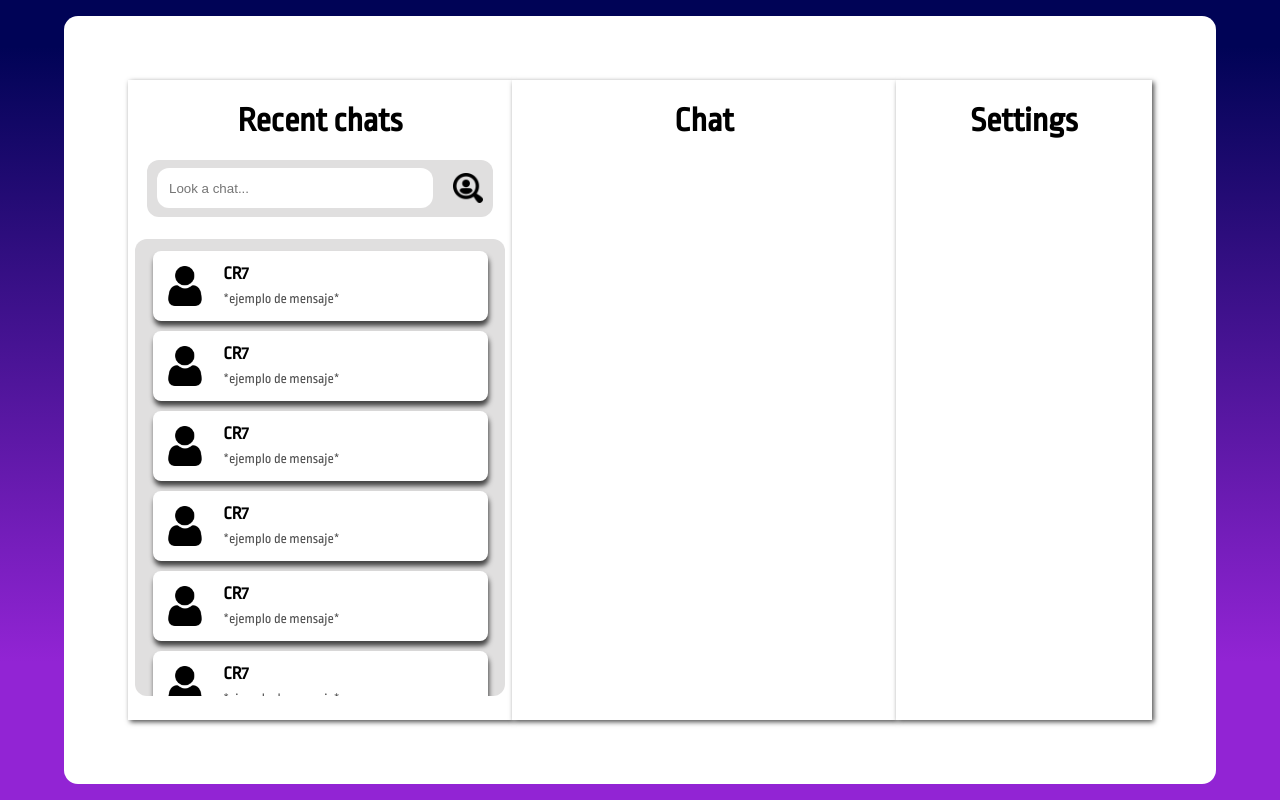
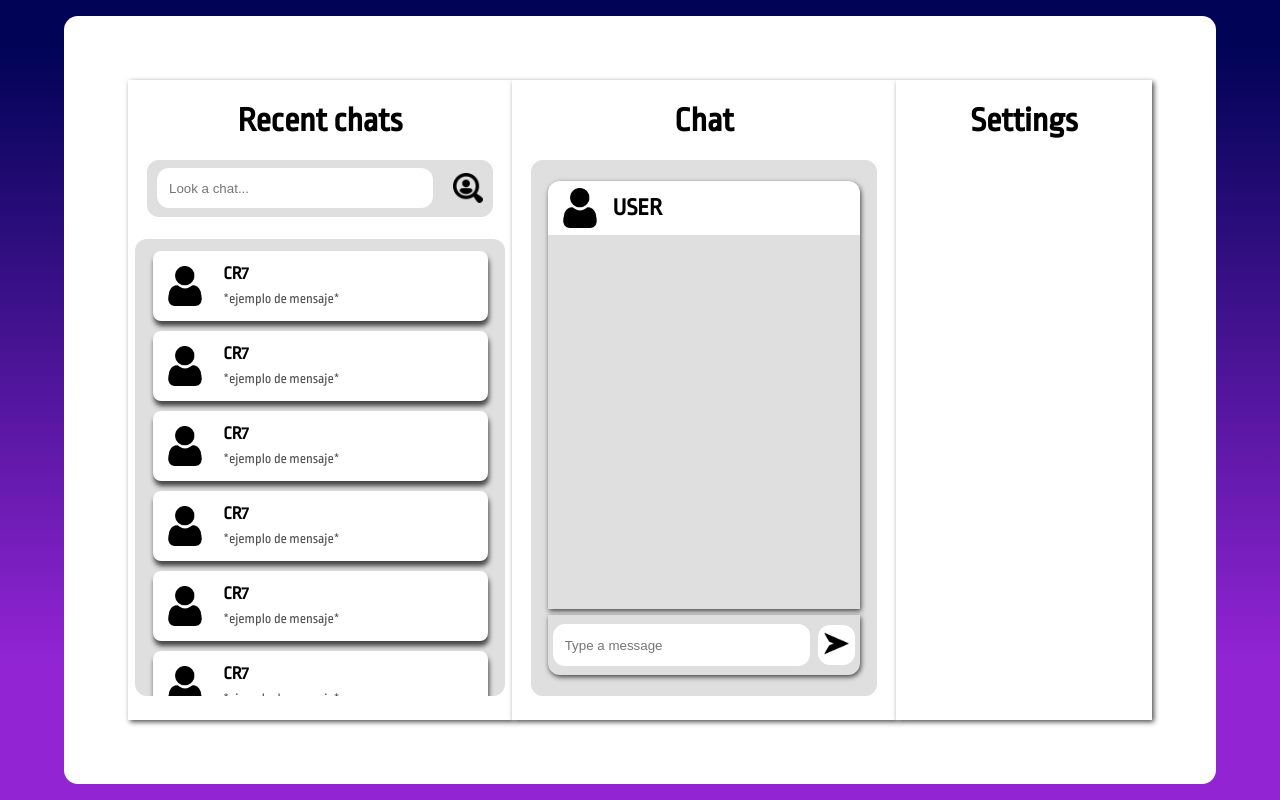
Before and after one commit to LTovarAlc/chatxp, a React (Create React App) app: page /dashboard in a window 1280 px wide. Built offline with nearby package versions, Linux system fonts and the light colour scheme.

Commit message:
structure chat add

```diff
--- /dev/null
+++ b/src/components/chatBox/ChatBox.css
@@ -0,0 +1,66 @@
+.chat__box{
+    background-color: #e0dfdf;
+    width: 90%;
+    height: 100%;
+    border-radius: 12px;
+    display: flex;
+    flex-direction: column;
+    justify-content: center;
+    align-items: center;
+    margin-top: 22px;
+}
+
+.message__box{
+    background-color: #e0dfdf;
+    height: 80%;
+    width: 90%;
+    border-radius: 12px 12px 0px 0px;
+    margin-bottom: 6px;
+    overflow: auto;
+    box-shadow: 1px 2px 5px rgba(0, 0, 0, 0.7);
+}
+
+.info__container{
+    background-color: #fff;
+    height: 30px;
+    padding: 12px 12px;
+    display: flex;
+    align-items: center;
+}
+
+.name{
+    margin-left: 12px;
+    font-weight: bolder;
+    font-size: 24px;
+}
+
+.input__message{
+    background-color: #e0dfdf;
+    display: flex;
+    justify-content: space-around;
+    align-items: center;
+    width: 90%;
+    height: 60px;
+    box-shadow: 1px 2px 5px rgba(0, 0, 0, 0.7);
+    border-radius: 0px 0px 12px 12px;
+}
+
+.message{
+    border-radius: 12px;
+    padding:  6px 12px;
+    height: 30px;
+    width: 75%;
+    border: none;
+    outline: none;
+}
+
+.sendMessage{
+    border: none;
+    background-color: #fff;
+    padding: 6px;
+    border-radius: 12px;
+}
+
+.send__icon{
+    height: 25px;
+}
--- /dev/null
+++ b/src/components/chatBox/ChatBox.jsx
@@ -0,0 +1,27 @@
+import React from "react";
+
+import "./ChatBox.css";
+
+const ChatBox = () => {
+  return (
+    <>
+      <div className="chat">
+                <h1 className="title__dashboard">Chat</h1>
+                <div className="chat__box">
+                    <div className="message__box">
+                        <div className="info__container">
+                            <img src="./img/user.png" className="user__image" alt="User" />
+                            <span className="name">USER</span>
+                        </div>
+                    </div>
+                    <div className="input__message">
+                        <input type="text" placeholder="Type a message"  className="message"/>
+                        <button className="sendMessage"><img src="./img/send.png" alt="" className="send__icon" /></button>
+                    </div>
+                </div>
+            </div>
+    </>
+  );
+};
+
+export default ChatBox;
--- a/src/pages/Dashboard.jsx
+++ b/src/pages/Dashboard.jsx
@@ -1,7 +1,9 @@
 import React from "react";
 import RecentChat from "../components/RecentChats/RecentChats";
+import ChatBox from "../components/chatBox/ChatBox";
 
 import "./Dashboard.css"
+
 
 
 const Dashboard = () => {
@@ -9,10 +11,7 @@ const Dashboard = () => {
     <>
         <section className="section">
             <RecentChat/>
-            <div className="chat">
-                <h1 className="title__dashboard">Chat</h1>
-
-            </div>
+            <ChatBox/>
             <div className="settings">
                 <h1 className="title__dashboard">Settings</h1>
             </div>
```
Also changed, not shown: public/img/send.png (added).
